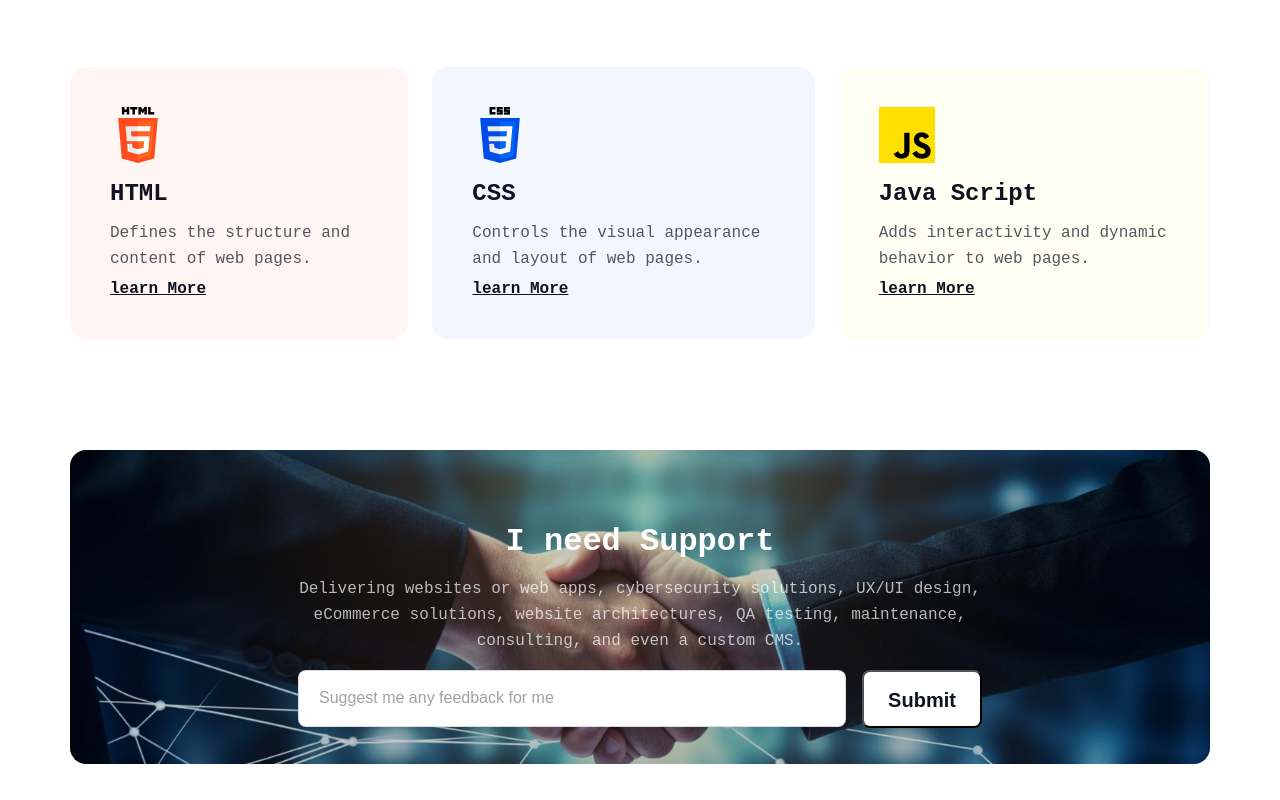
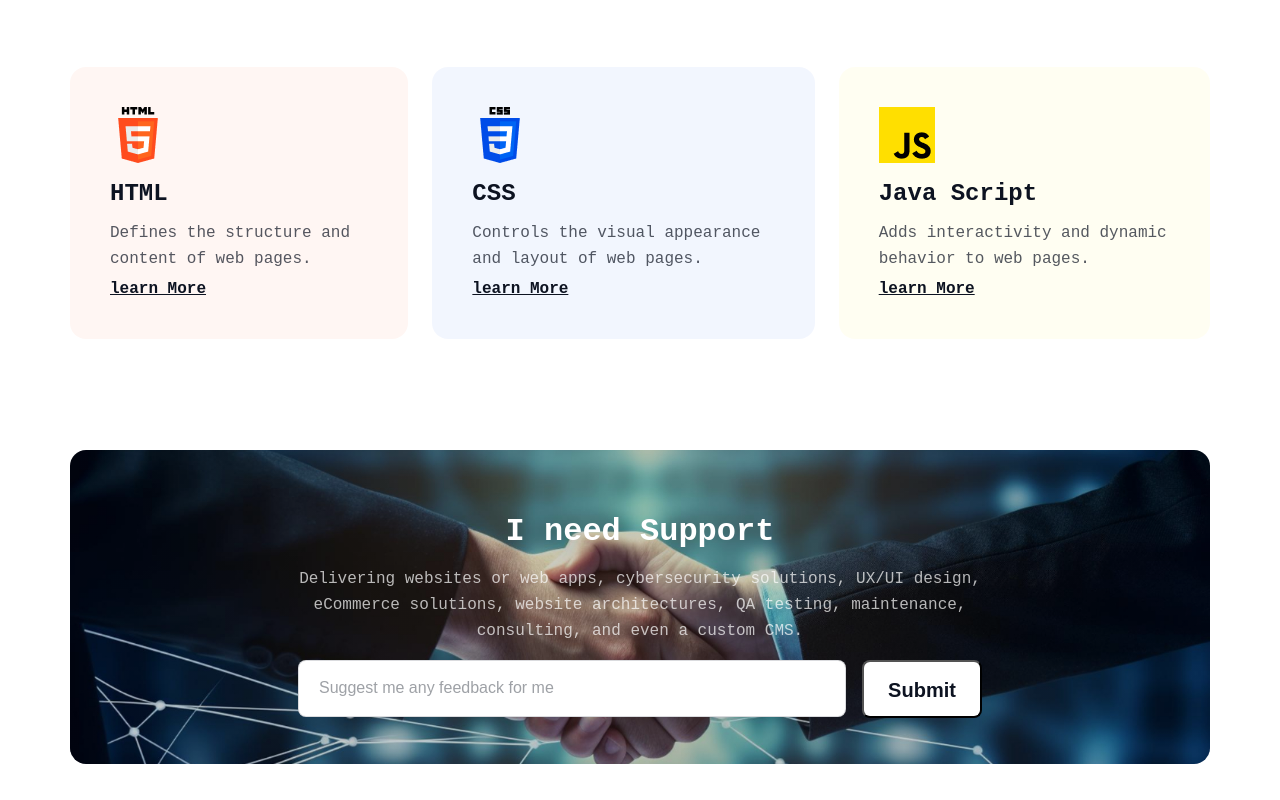
Before and after one commit to rathininfo/B10A1-Challenge-Begins, a plain HTML site: page index.html in a window 1280 px wide. Shown: the part 3567-4367 px from the top of the page. Drawn offline with Linux system fonts and the light colour scheme; a web font is replaced by a local one.

Commit message:
Completed main section part

```diff
--- a/index.html
+++ b/index.html
@@ -23,7 +23,7 @@
                     <img src="assets/Group.png" alt="">
                 <h2 class="hero-title">"In the near future, I hope to become a Developer."</h2>
                 <p class="hero-description">Is web development a good career in the future? Yes, web development is an excellent choice for a career. </p>
-                <a href="#"><button class="contact-button">Contact with me</button></a>
+                <a href="#support-section"><button class="contact-button">Contact with me</button></a>
                 </div>
             </div>
         </section>
@@ -127,7 +127,7 @@
           </section>
          <!-- end my current target -->
          <!-- star support section -->
-          <section class="support-section-container">
+          <section id="support-section" class="support-section-container">
             <div class="support-content">
                 <h2 class="support-title">I need Support</h2>
                 <p class="support-description">Delivering websites or web apps, cybersecurity solutions, UX/UI design, eCommerce solutions, website architectures, QA testing, maintenance, consulting, and even a custom CMS.</p>
--- a/styles/style.css
+++ b/styles/style.css
@@ -351,6 +351,7 @@ margin: 8px 0px;
     border-radius: 16px;
     background-position: center;
     background-size:cover;
+    margin-bottom: 89px;
 }
 
 .support-content{
@@ -359,7 +360,7 @@ margin: 8px 0px;
     justify-content: center;
     align-items: center;
     flex-direction: column;
-    height: 350px;
+    height: 330px;
 }
 
 .support-title{
@@ -391,10 +392,10 @@ input[type=text]{
     border: 1px solid rgba(13, 19, 33, 0.15);
     border-radius: 8px;
     background: rgb(255, 255, 255);
+    padding: 19px 20px 19px 20px;
 }
 
 ::placeholder {
-    padding: 19px 20px 19px 20px;
     color: rgba(13, 19, 33, 0.4);
     font-size: 16px;
     font-weight: 400;
```
